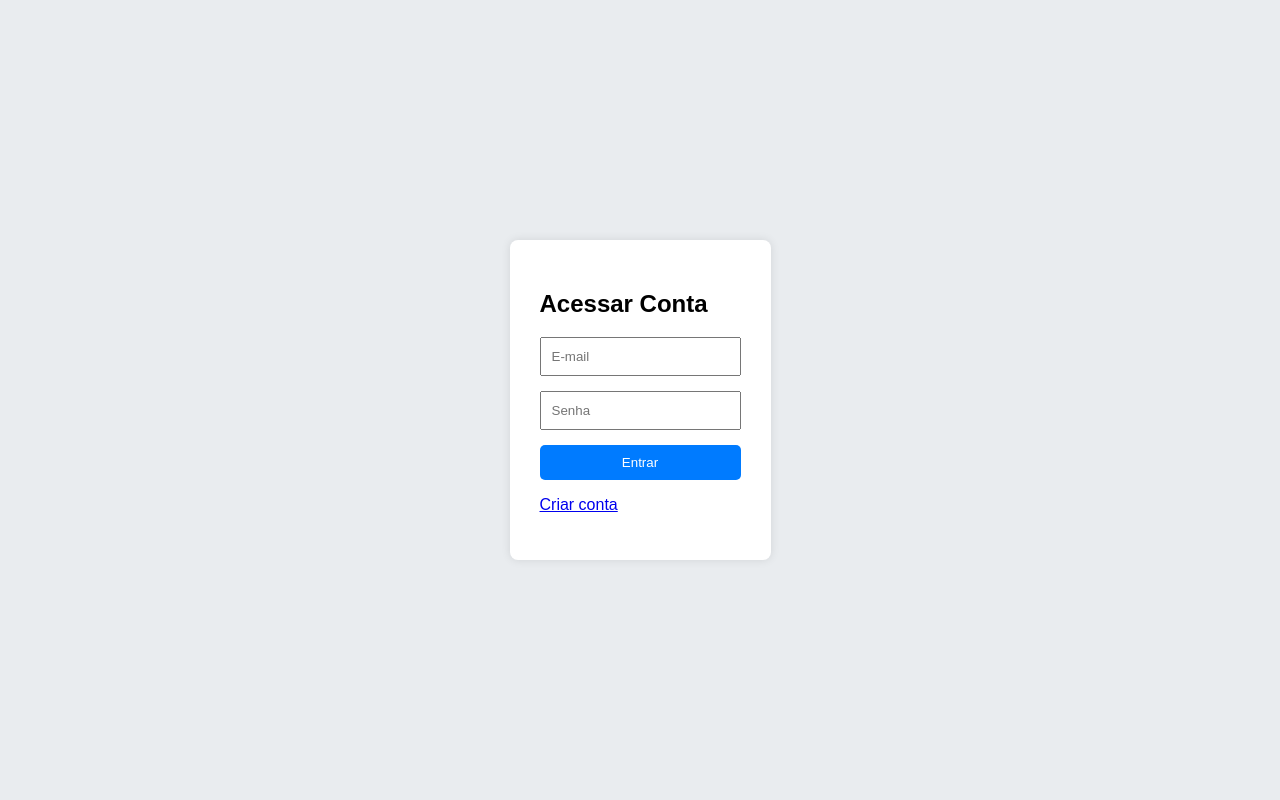
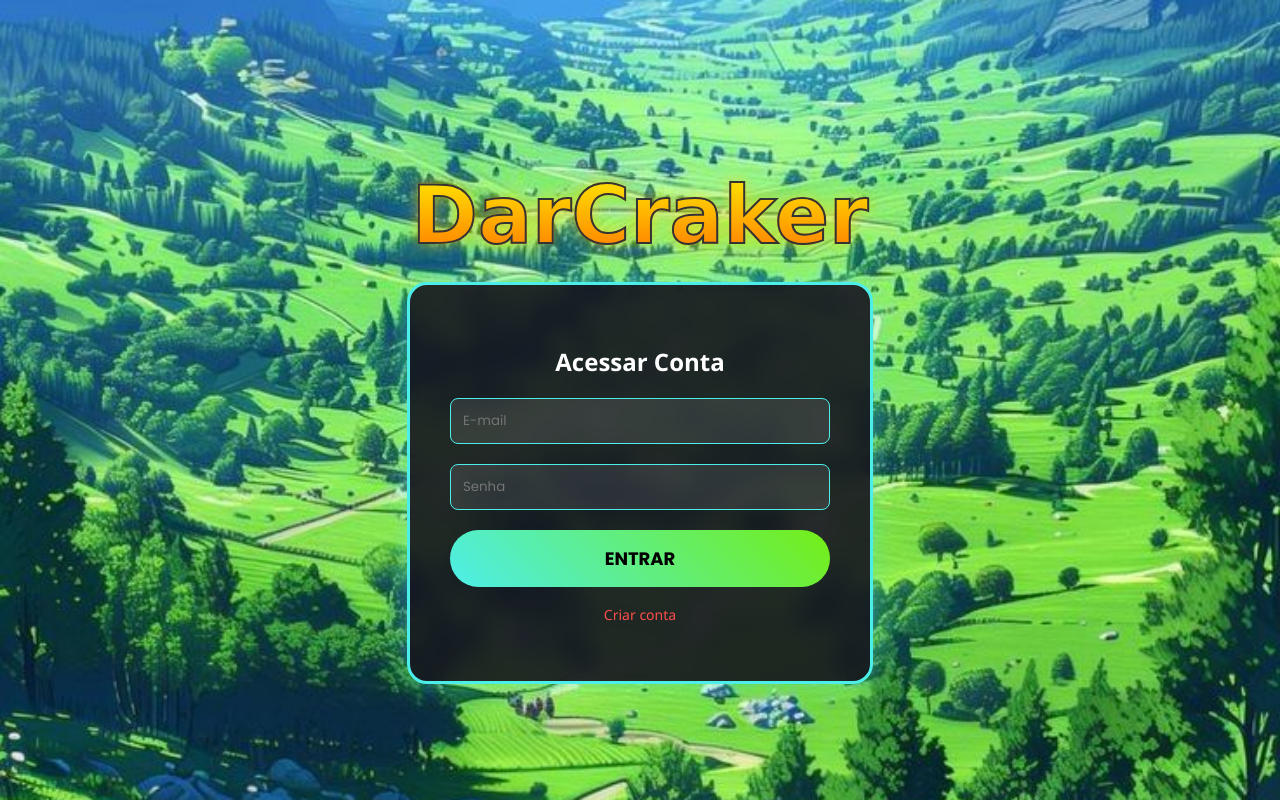
Before and after one commit to DarkKingdon/darcraker-game, a website: page public/login.html in a window 1280 px wide. Drawn offline with Linux system fonts and the light colour scheme.

Commit message:
Add files via upload

```diff
--- /dev/null
+++ b/public/cadastro.css
@@ -0,0 +1,140 @@
+/* cadastro.css */
+
+/* 1. Configuração do Fundo e Layout */
+body {
+    background-image: url('/pastas/img/fundo.jpg');
+    background-size: cover;
+    background-position: center;
+    background-repeat: no-repeat;
+    background-attachment: fixed;
+    font-family: 'Poppins', sans-serif;
+    margin: 0;
+    display: flex;
+    justify-content: center;
+    align-items: center;
+    height: 100vh;
+    overflow: hidden;
+}
+
+/* 2. Container Principal */
+.login-container {
+    display: flex;
+    flex-direction: column;
+    align-items: center;
+    width: 100%;
+}
+
+/* 3. Estilo Épico para o Título DarCraker */
+.titulo-jogo {
+    font-family: 'Luckiest Guy', cursive;
+    font-size: 5rem;
+    margin-bottom: 20px;
+    text-align: center;
+
+    /* Gradiente Estilo Anime (Laranja para Amarelo Ouro) */
+    background: linear-gradient(to bottom, #FFD700 20%, #FF8C00 80%);
+    -webkit-background-clip: text;
+    background-clip: text;
+    -webkit-text-fill-color: transparent;
+
+    /* Contorno grosso para parecer logo de anime */
+    -webkit-text-stroke: 2px #333;
+
+    /* Brilho de "Energia" */
+    filter: drop-shadow(0 0 8px rgba(255, 215, 0, 0.6));
+}
+
+/* 4. Estilo do Formulário (Interface de Menu RPG) */
+form {
+    background: rgba(20, 20, 30, 0.9); /* Azul marinho escuro profundo */
+    border: 3px solid #4deeea; /* Borda ciano neon */
+    padding: 40px;
+    border-radius: 20px;
+    box-shadow: 0 0 25px rgba(77, 238, 234, 0.4);
+    width: 90%;
+    max-width: 380px;
+    text-align: center;
+    color: white;
+    backdrop-filter: blur(10px);
+}
+
+form h2 {
+    margin-bottom: 25px;
+    font-weight: 700;
+    text-transform: uppercase;
+    letter-spacing: 1px;
+}
+
+/* 5. Inputs com estilo "Mana" */
+input {
+    background: rgba(255, 255, 255, 0.1);
+    border: 1px solid #4deeea;
+    border-radius: 8px;
+    padding: 12px;
+    color: #fff;
+    font-family: 'Poppins', sans-serif;
+    margin-bottom: 20px;
+    width: 100%;
+    box-sizing: border-box;
+    transition: 0.3s;
+}
+
+input:focus {
+    background: rgba(255, 255, 255, 0.2);
+    box-shadow: 0 0 15px rgba(77, 238, 234, 0.6);
+    outline: none;
+}
+
+/* 6. Botão de Cadastro (Estilo Start Button) */
+button {
+    width: 100%;
+    padding: 15px;
+    background: linear-gradient(45deg, #4deeea, #74ee15); /* Ciano para Verde Lima */
+    color: #000;
+    border: none;
+    border-radius: 30px;
+    cursor: pointer;
+    font-size: 18px;
+    font-weight: 900;
+    text-transform: uppercase;
+    font-family: 'Poppins', sans-serif;
+    transition: 0.3s;
+}
+
+button:hover {
+    transform: scale(1.05);
+    box-shadow: 0 0 20px #74ee15;
+}
+
+/* 7. Link para Voltar ao Login */
+a {
+    color: #ff4d4d;
+    text-decoration: none;
+    font-size: 14px;
+    transition: 0.3s;
+}
+
+a:hover {
+    text-decoration: underline;
+    color: #fff;
+}
+
+/* 8. Responsividade (Media Queries) */
+@media screen and (max-width: 600px) {
+    .titulo-jogo {
+        font-size: 3.5rem;
+        margin-bottom: 0px;
+    }
+
+    form {
+        width: 85%;
+        padding: 25px;
+        margin-top: 220px; /* Mantendo a mesma posição do login */
+        border-width: 2px;
+    }
+
+    button {
+        padding: 12px;
+        font-size: 16px;
+    }
+}
--- /dev/null
+++ b/public/login.css
@@ -0,0 +1,163 @@
+/* login.css */
+
+/* 1. Configuração do Fundo e Layout */
+body {
+    background-image: url('/pastas/img/fundo.jpg');
+    background-size: cover;
+    background-position: center;
+    background-repeat: no-repeat;
+    background-attachment: fixed;
+    font-family: 'Segoe UI', Tahoma, Geneva, Verdana, sans-serif;
+    margin: 0;
+    display: flex;
+    justify-content: center;
+    align-items: center;
+    height: 100vh;
+    overflow: hidden;
+}
+
+/* 2. Container Principal */
+.login-container {
+    display: flex;
+    flex-direction: column;
+    align-items: center;
+    width: 100%;
+}
+
+.titulo-jogo {
+    font-family: 'Luckiest Guy', cursive;
+    font-size: 5rem;
+    margin-bottom: 20px;
+    text-align: center;
+
+    /* Gradiente Estilo Anime (Laranja para Amarelo Ouro) */
+   background: linear-gradient(to bottom, #FFD700 20%, #FF8C00 80%);
+    -webkit-background-clip: text; /* Para Chrome, Safari e Edge */
+    background-clip: text;         /* Versão padrão (tira o aviso em alguns editores) */
+    -webkit-text-fill-color: transparent;
+
+    /* Contorno grosso para parecer logo de anime */
+    -webkit-text-stroke: 2px #333;
+
+    /* Brilho de "Energia" */
+    filter: drop-shadow(0 0 8px rgba(255, 215, 0, 0.6));
+}
+
+@keyframes flutuar {
+    0%, 100% { transform: translateY(0) rotate(-1deg); }
+    50% { transform: translateY(-15px) rotate(1deg); }
+}
+
+/* 4. Estilo do Formulário (Interface de Menu RPG) */
+form {
+    background: rgba(20, 20, 30, 0.9); /* Azul marinho escuro profundo */
+    border: 3px solid #4deeea; /* Borda ciano neon (estilo interface futurista/magia) */
+    padding: 40px;
+    border-radius: 20px;
+    box-shadow: 0 0 25px rgba(77, 238, 234, 0.4);
+    width: 90%;
+    max-width: 380px;
+    text-align: center;
+    color: white;
+    backdrop-filter: blur(10px);
+}
+
+/* 5. Inputs com estilo "Mana" */
+input {
+    background: rgba(255, 255, 255, 0.1);
+    border: 1px solid #4deeea;
+    border-radius: 8px;
+    padding: 12px;
+    color: #fff;
+    font-family: 'Poppins', sans-serif;
+    margin-bottom: 20px;
+    width: 100%;
+    box-sizing: border-box;
+}
+
+input:focus {
+    background: rgba(255, 255, 255, 0.2);
+    box-shadow: 0 0 15px rgba(77, 238, 234, 0.6);
+    outline: none;
+}
+
+/* 6. Botão de "START" / LOGIN */
+button {
+    width: 100%;
+    padding: 15px;
+    background: linear-gradient(45deg, #4deeea, #74ee15); /* Ciano para Verde Lima */
+    color: #000;
+    border: none;
+    border-radius: 30px; /* Botão arredondado estilo mobile RPG */
+    cursor: pointer;
+    font-size: 18px;
+    font-weight: 900;
+    text-transform: uppercase;
+    font-family: 'Poppins', sans-serif;
+    transition: 0.3s;
+}
+
+button:hover {
+    transform: scale(1.1);
+    box-shadow: 0 0 20px #74ee15;
+    letter-spacing: 2px;
+}
+
+
+
+/* 7. Link de Cadastro */
+a {
+    color: #ff4d4d;
+    text-decoration: none;
+    font-size: 14px;
+    transition: 0.3s;
+}
+
+a:hover {
+    text-decoration: underline;
+    color: #fff;
+}
+
+/* 8. Responsividade (Media Queries) */
+
+/* Ajustes para Telas de Celular (Mobile) */
+@media screen and (max-width: 600px) {
+    .titulo-jogo {
+        font-size: 3.5rem; /* Reduzi um pouco para garantir que caiba em telas menores */
+        margin-bottom: 0px; /* Diminua drasticamente de 330px para algo entre 10px e 30px */
+        text-align: center;
+    }
+
+    form {
+        width: 85%;
+        padding: 25px;
+        margin-top: 220px; /* Se quiser subir ainda mais, use uma margem negativa leve */
+        border-width: 2px;
+    }
+
+    /* Opcional: Ajustar o container para garantir que nada transborde */
+    .login-container {
+        justify-content: center;
+        padding-top: 20px; /* Dá um respiro no topo da tela */
+    }
+
+    h2 {
+        font-size: 1.5rem;
+    }
+
+    button {
+        padding: 12px;
+        font-size: 16px;
+    }
+}
+
+/* Ajustes para Telas Grandes (Monitores Desktop) */
+@media screen and (min-width: 1400px) {
+    .titulo-jogo {
+        font-size: 6rem; /* Aumenta o destaque em telas grandes */
+    }
+
+    form {
+        max-width: 450px; /* Aumenta um pouco o formulário para não parecer pequeno demais */
+    }
+}
--- a/public/login.html
+++ b/public/login.html
@@ -2,15 +2,15 @@
 <html lang="pt-br">
 <head>
     <meta charset="UTF-8">
-    <title>Login</title>
-    <style>
-        body { font-family: sans-serif; display: flex; justify-content: center; align-items: center; height: 100vh; background: #e9ecef; margin: 0; }
-        form { background: white; padding: 30px; border-radius: 8px; box-shadow: 0 0 10px rgba(0,0,0,0.1); }
-        input { display: block; width: 100%; margin-bottom: 15px; padding: 10px; box-sizing: border-box; }
-        button { width: 100%; padding: 10px; background: #007bff; color: white; border: none; border-radius: 5px; cursor: pointer; }
-    </style>
+    <title>Login - DarCraker</title>
+    <link href="https://fonts.googleapis.com/css2?family=Great+Vibes&family=Poppins:wght@400;700&display=swap" rel="stylesheet">
+    <link rel="stylesheet" href="login.css">
+    <meta name="viewport" content="width=device-width, initial-scale=1.0">
 </head>
 <body>
+    <div class="login-container">
+        <h1 class="titulo-jogo">DarCraker</h1>
+
         <form action="/login" method="POST">
             <h2>Acessar Conta</h2>
             <input type="email" name="email" placeholder="E-mail" required>
@@ -18,5 +18,6 @@
             <button type="submit">Entrar</button>
             <p><a href="/cadastro.html">Criar conta</a></p>
         </form>
+    </div>
 </body>
 </html>
```
Also changed, not shown: public/cadastro.html (+9 -8 lines). Lines whose indentation alone changed are shown as unchanged.
